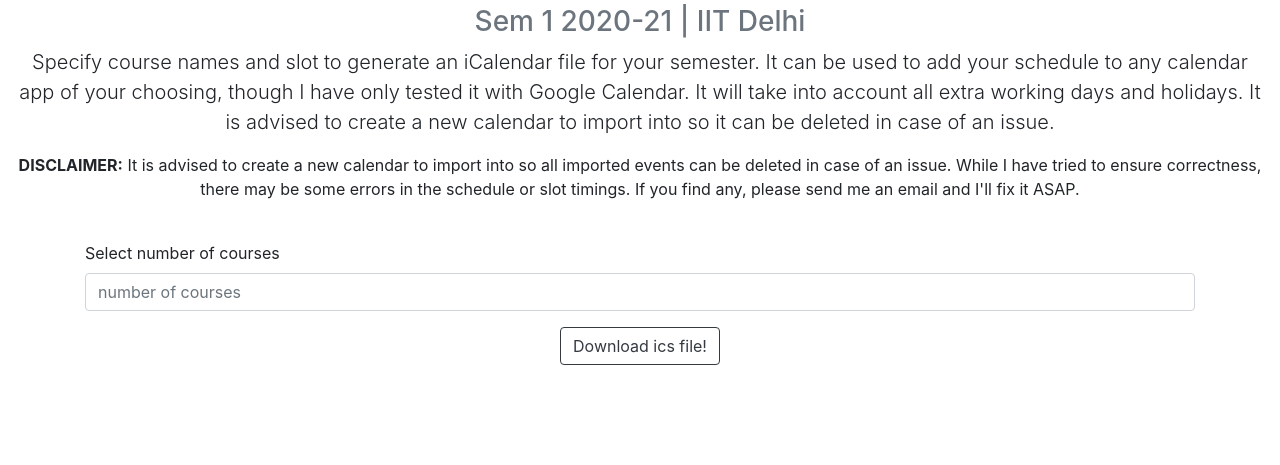
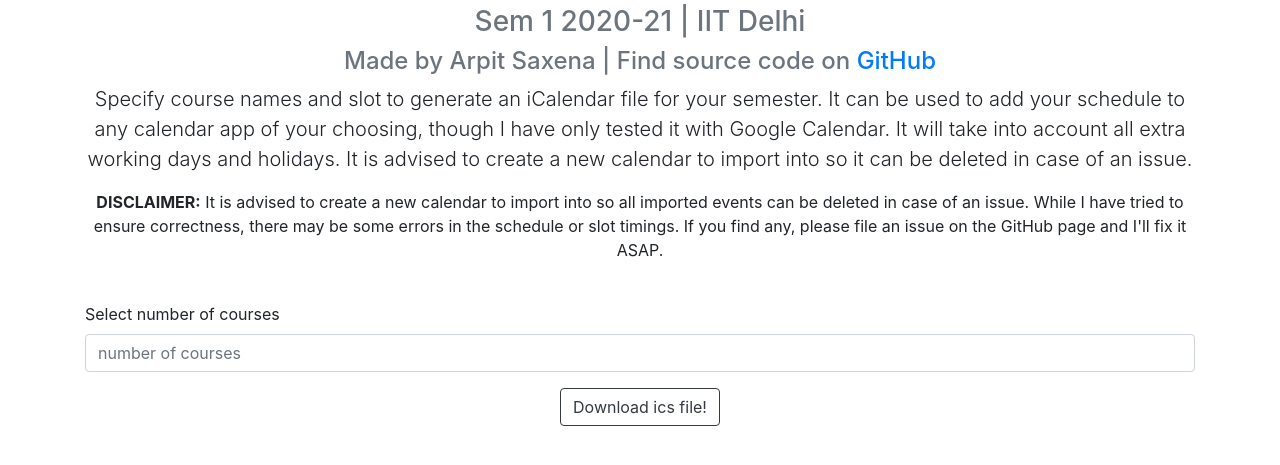
Before and after one commit to arpit-saxena/schedule-maker, a website: page public/index.html in a window 1280 px wide. Shown: the part 191-656 px from the top of the page. Drawn offline with nearby package versions, Linux system fonts and the light colour scheme; no server answers.

Commit message:
Change title, add name to html page

```diff
--- a/public/index.html
+++ b/public/index.html
@@ -1,7 +1,7 @@
 <!DOCTYPE html>
 <html>
     <head>
-        <title>Download semester schedule ics</title>
+        <title>Schedule Maker | Arpit's website</title>
         <link rel="stylesheet" href="https://stackpath.bootstrapcdn.com/bootstrap/4.5.2/css/bootstrap.min.css" integrity="sha384-JcKb8q3iqJ61gNV9KGb8thSsNjpSL0n8PARn9HuZOnIxN0hoP+VmmDGMN5t9UJ0Z" crossorigin="anonymous">
         <script src="bundle.js"></script>
     </head>
@@ -10,9 +10,10 @@
             <h5 class="my-0 mr-md-auto font-weight-normal">Arpit's website</h5>
         </div>
 
-        <div class="px-3 py-3 pt-md-5 pb-md-4 mx-auto text-center">
+        <div class="container px-3 py-3 pt-md-5 pb-md-4 mx-auto text-center">
             <h1 class="display-4">Schedule maker</h1>
             <h2 class="text-muted h3">Sem 1 2020-21 | IIT Delhi</h2>
+            <p class="text-muted h4"> Made by Arpit Saxena | Find source code on <a href="https://github.com/arpit-saxena/schedule-maker">GitHub</a></p>
             <p class="lead">
                 Specify course names and slot to generate an iCalendar file for your semester.
                 It can be used to add your schedule to any calendar app of your choosing, though
@@ -23,7 +24,7 @@
             <p>
                 <b>DISCLAIMER:</b> It is advised to create a new calendar to import into so all imported events can be deleted in
                 case of an issue. While I have tried to ensure correctness, there may be some errors in the
-                schedule or slot timings. If you find any, please send me an email and I'll fix it ASAP.
+                schedule or slot timings. If you find any, please file an issue on the GitHub page and I'll fix it ASAP.
             </p>
         </div>
 
@@ -40,7 +41,6 @@
                     <input type="submit" class="btn btn-outline-dark" value="Download ics file!">
                 </div>
             </form>
-
         </div>
     </body>
 </html>
```
